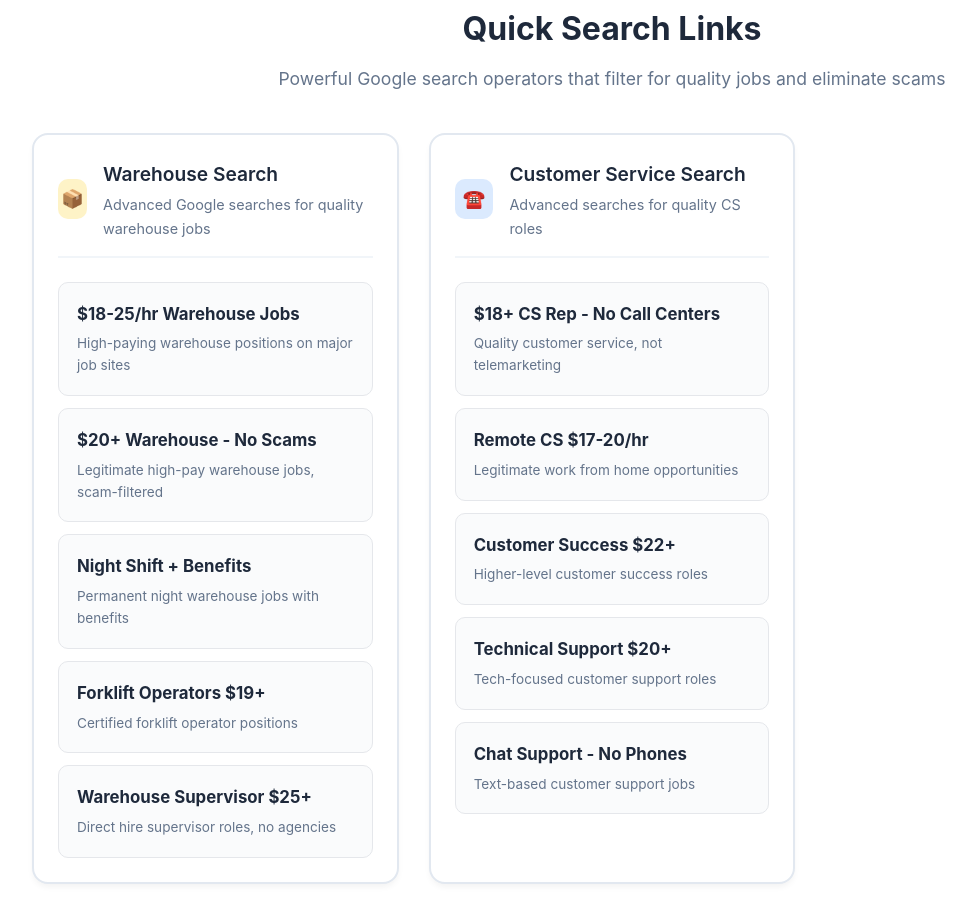
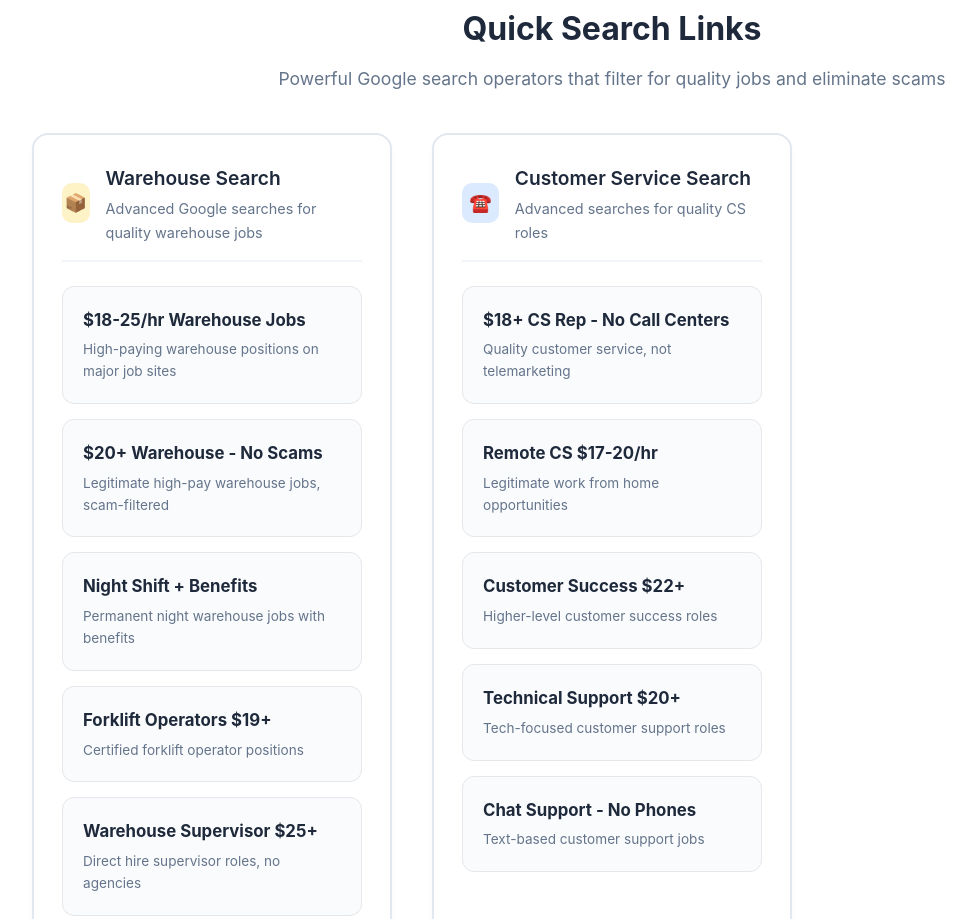
Before and after one commit to timcoe429/jobfinder-denver, a website: page index.html in a window 1280 px wide. Shown: the part 1451-2370 px from the top of the page, without its empty margins (28-1004 px from the left). Drawn offline with Linux system fonts and the light colour scheme.

Commit message:
Update index.html

```diff
--- a/index.html
+++ b/index.html
@@ -105,6 +105,7 @@
             max-width: 1200px;
             margin: 0 auto;
             padding: 0 20px;
+            width: 100%;
         }
 
         /* API Setup Section */
@@ -555,13 +556,15 @@
 
         .links-grid {
             display: grid;
-            grid-template-columns: repeat(auto-fit, minmax(450px, 1fr));
-            gap: 30px;
+            grid-template-columns: 1fr 1fr;
+            gap: 40px;
+            width: 100%;
         }
 
-        @media (max-width: 500px) {
+        @media (max-width: 900px) {
             .links-grid {
-            grid-template-columns: 1fr;
+                grid-template-columns: 1fr;
+                gap: 30px;
             }
         }
 
@@ -569,9 +572,13 @@
             background: white;
             border: 2px solid #e2e8f0;
             border-radius: 16px;
-            padding: 24px;
+            padding: 28px;
             box-shadow: 0 4px 6px -1px rgba(0, 0, 0, 0.05);
             transition: all 0.2s;
+            width: 100%;
+            min-height: 450px;
+            display: flex;
+            flex-direction: column;
         }
 
         .link-category:hover {
@@ -613,19 +620,21 @@
         .link-list {
             display: flex;
             flex-direction: column;
-            gap: 12px;
+            gap: 15px;
+            flex: 1;
         }
 
         .quick-link {
             background: #fafbfc;
             border: 1px solid #e5e7eb;
-            border-radius: 10px;
-            padding: 18px;
+            border-radius: 12px;
+            padding: 20px;
             text-decoration: none;
             color: inherit;
             transition: all 0.2s;
             display: block;
             position: relative;
+            width: 100%;
         }
 
         .quick-link:hover {
```
